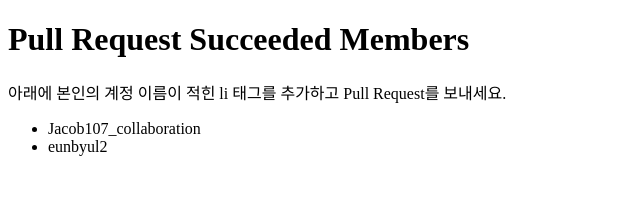
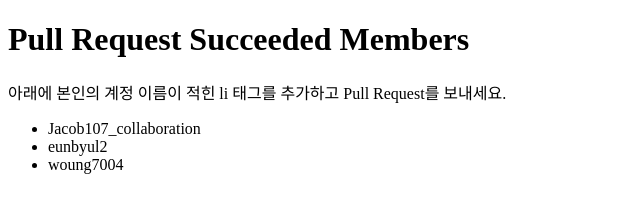
Before and after one commit to eunbyul2/test2, a plain HTML site: page index.html in a window 1280 px wide. Shown: the whole page, without its empty margins (0-640 px from the left). Drawn offline with Linux system fonts and the light colour scheme.

Commit message:
woung7004 사용자 계정 추가됨 20240819000000

```diff
--- a/index.html
+++ b/index.html
@@ -8,7 +8,7 @@
     <ul>
       <li>Jacob107_collaboration</li>
       <li>eunbyul2</li>
-
+      <li>woung7004</li>
     </ul>
   </body>
 </html>
```
